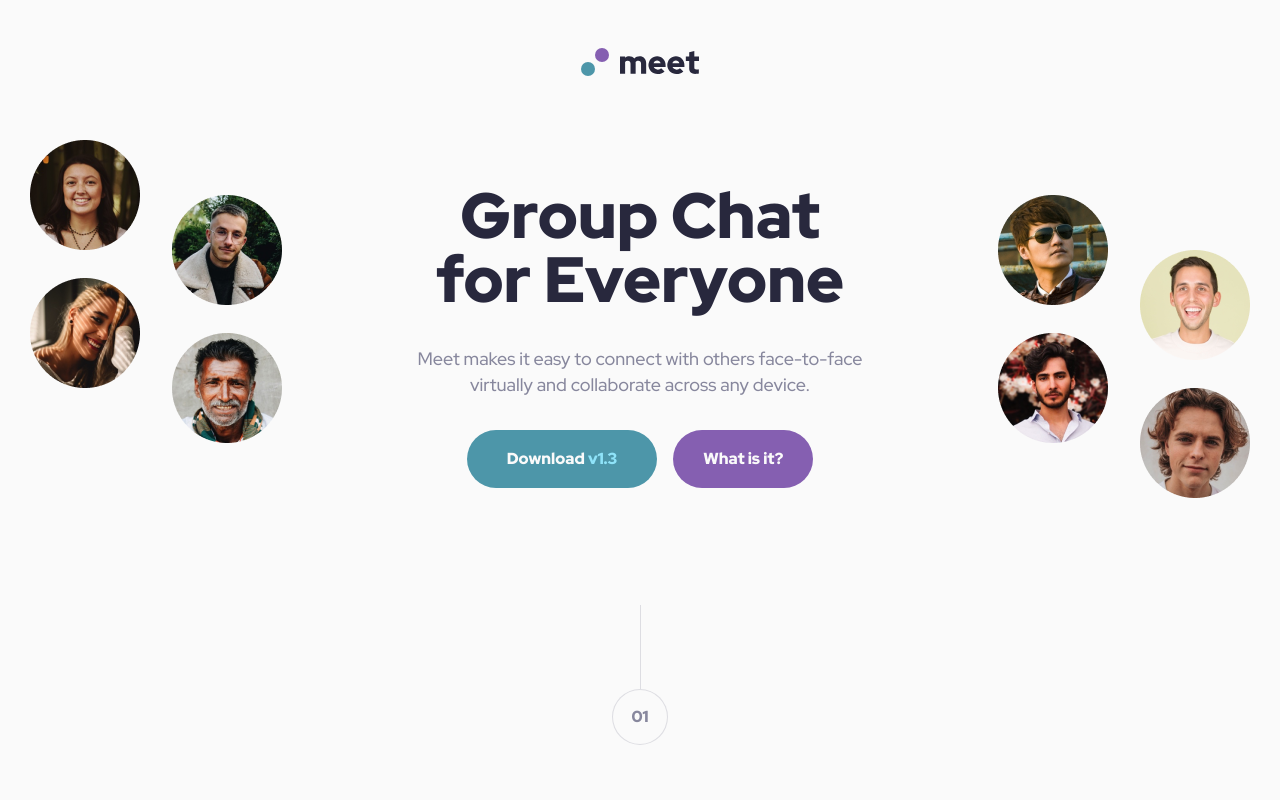
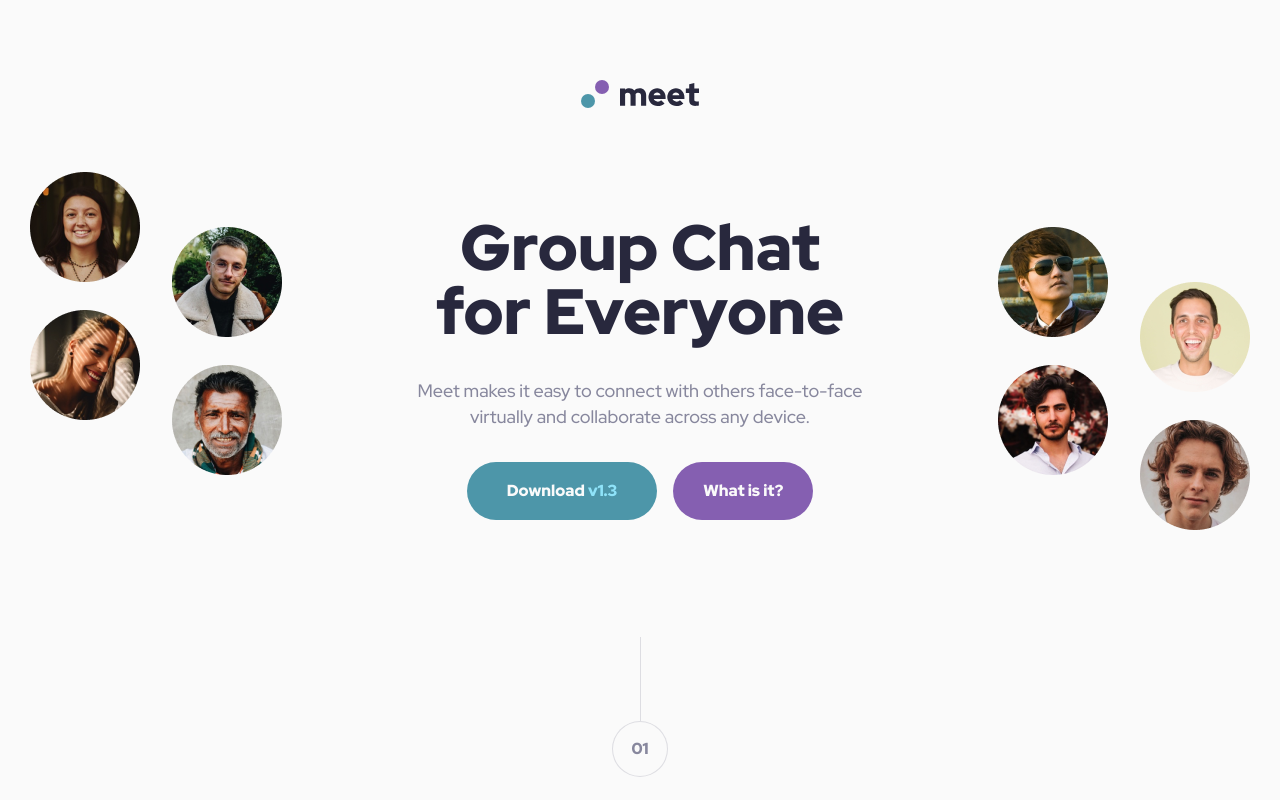
Before and after one commit to john-mirage/frontend-mentor-meet-landing-page, a React (Vite) app: page / in a window 1280 px wide. Shown: the top 800 px of the page. Built offline with nearby package versions, Linux system fonts and the light colour scheme.

Commit message:
fix: fix page top padding

```diff
--- a/src/components/App/App.style.ts
+++ b/src/components/App/App.style.ts
@@ -3,7 +3,10 @@ import BaseHeader from "@components/Header";
 import BaseHero from "@components/Hero";
 
 export const Container = styled("div", {
-  paddingTop: "$48",
+  "paddingTop": "$48",
+  "@lg": {
+    paddingTop: "$80",
+  },
 });
 
 export const Header = styled(BaseHeader, {
```
